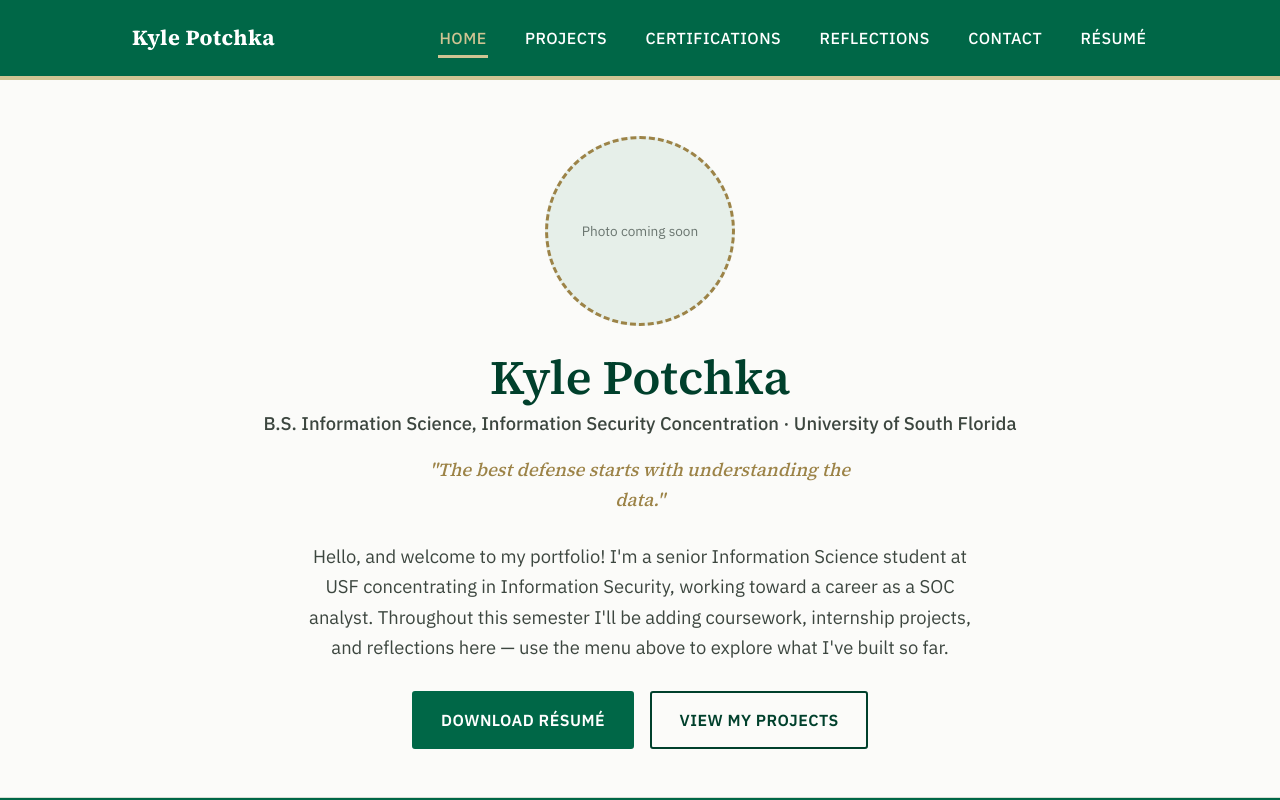
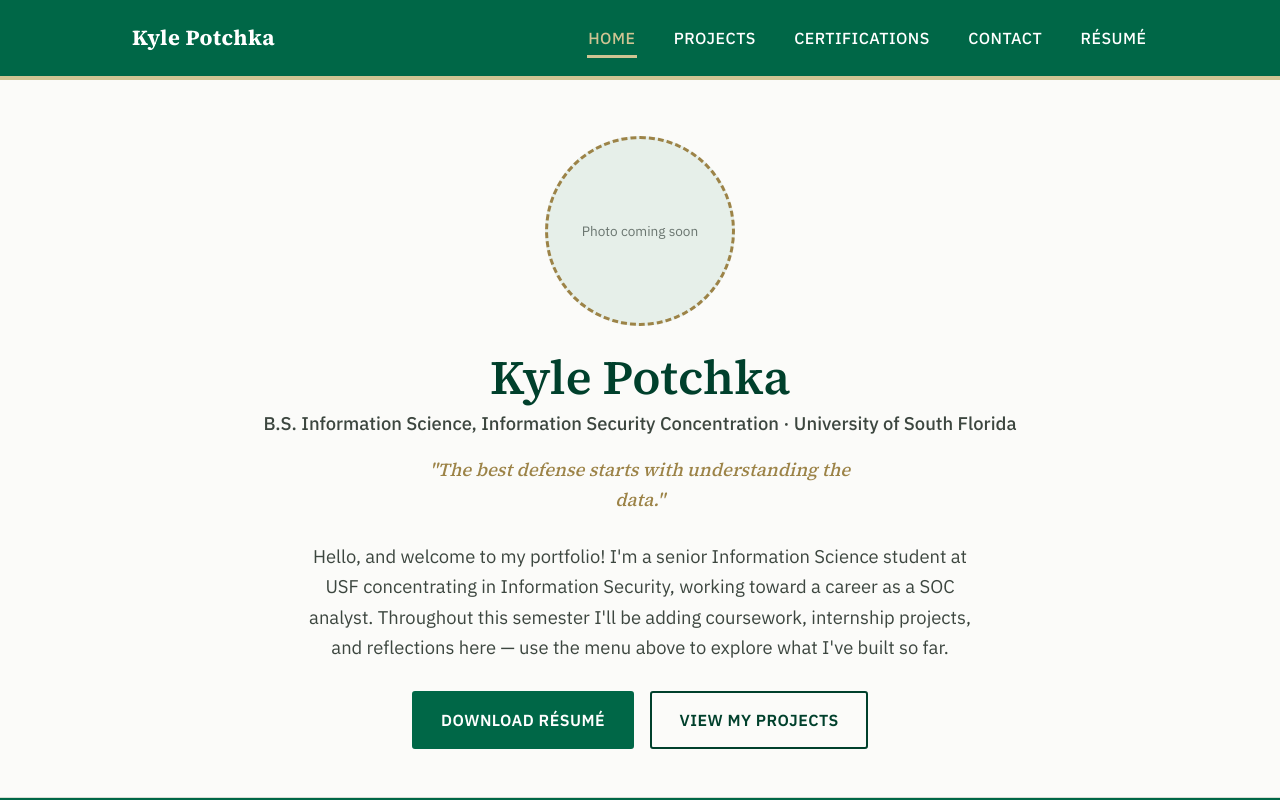
Before and after one commit to kpotch/e-portfolio, a plain HTML site: page index.html in a window 1280 px wide. Shown: the top 800 px of the page. Drawn offline with Linux system fonts and the light colour scheme.

Commit message:
Update index.html
stupid tab

```diff
--- a/index.html
+++ b/index.html
@@ -19,7 +19,6 @@
       <li><a href="index.html" aria-current="page">Home</a></li>
       <li><a href="projects.html">Projects</a></li>
       <li><a href="certifications.html">Certifications</a></li>
-      <li><a href="reflections.html">Reflections</a></li>
       <li><a href="contact.html">Contact</a></li>
       <li><a href="assets/Potchka_Resume.pdf">Résumé</a></li>
     </ul>
```
